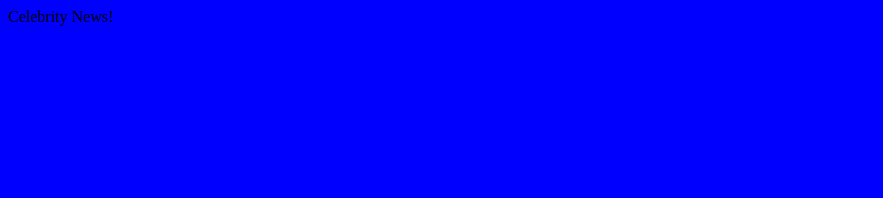
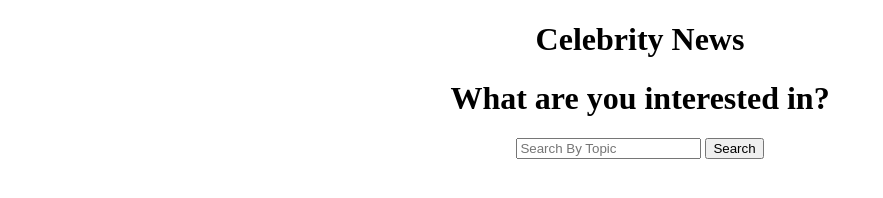
Before and after one commit to smperilla/SEIProjectOneDesign, a plain HTML site: page index.html in a window 1280 px wide. Shown: the whole page, without its empty margins (0-883 px from the left). Drawn offline with nearby package versions, Linux system fonts and the light colour scheme.

Commit message:
added Search bar and updated README with API name

```diff
--- a/css/style.css
+++ b/css/style.css
@@ -1,3 +1,11 @@
-body {
-    background-color: blue;
+#banner {
+    text-align: center;
 }
+
+#interest {
+    text-align: center;
+}
+
+#form {
+    text-align: center;
+}
--- a/index.html
+++ b/index.html
@@ -1,7 +1,6 @@
 <!DOCTYPE html>
 <html lang="en">
 <head>
-   Celebrity News!
     <meta charset="UTF-8">
     <meta name="viewport" content="width=device-width, initial-scale=1.0">
     <script src="https://code.jquery.com/jquery-3.7.0.min.js"></script>
@@ -9,7 +8,15 @@
     <link rel="stylesheet" type="text/css" href="css/style.css">
     <title>Document</title>
 </head>
-<body>
+<div id="banner">
+    <h1>Celebrity News</h1>
+</div>
+<div id="interest">
+    <h1>What are you interested in?</h1>
+</div>
+</html>
 
-</body>
-</html>
+<form id = "form">
+    <input type="text" placeholder="Search By Topic"/>
+    <input type="submit" value="Search"/>
+</form>
--- a/js/script.js
+++ b/js/script.js
@@ -1 +1,5 @@
-console.log("Simon");
+
+const $input = $('input[type="text"]');
+const $form = $('form');
+
+$('form').on('submit',alert("Submitted"))
```
Also changed, not shown: 1 other file.
